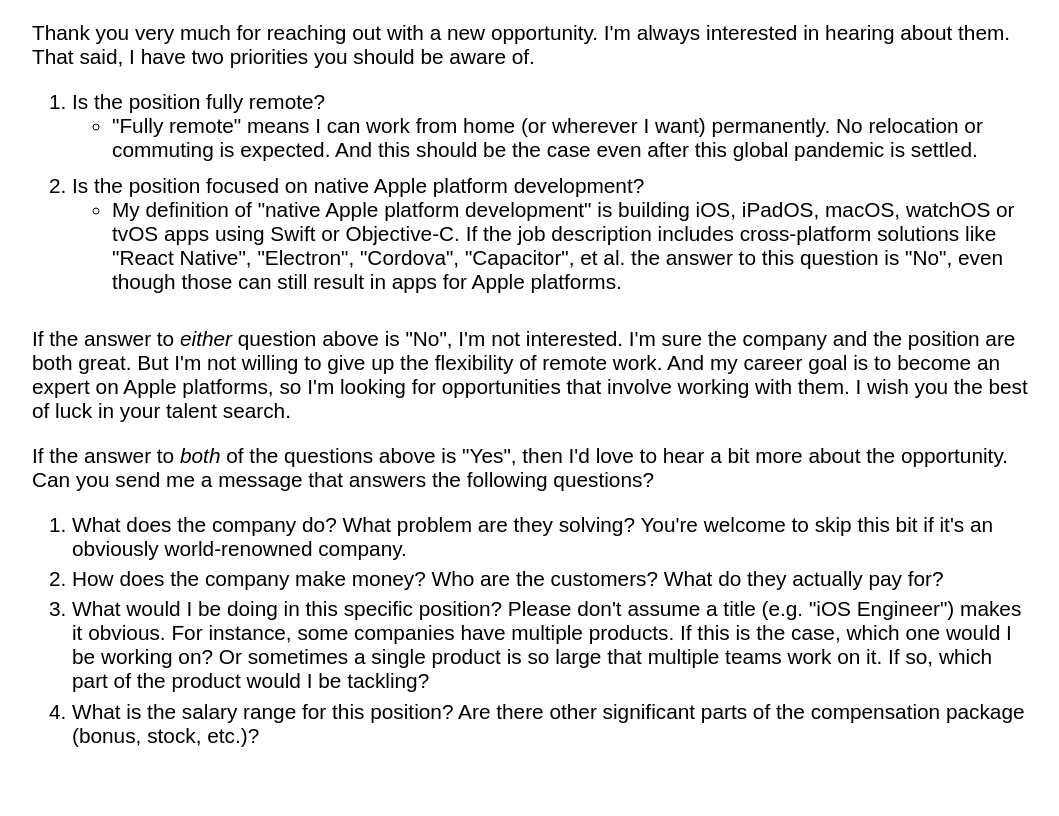
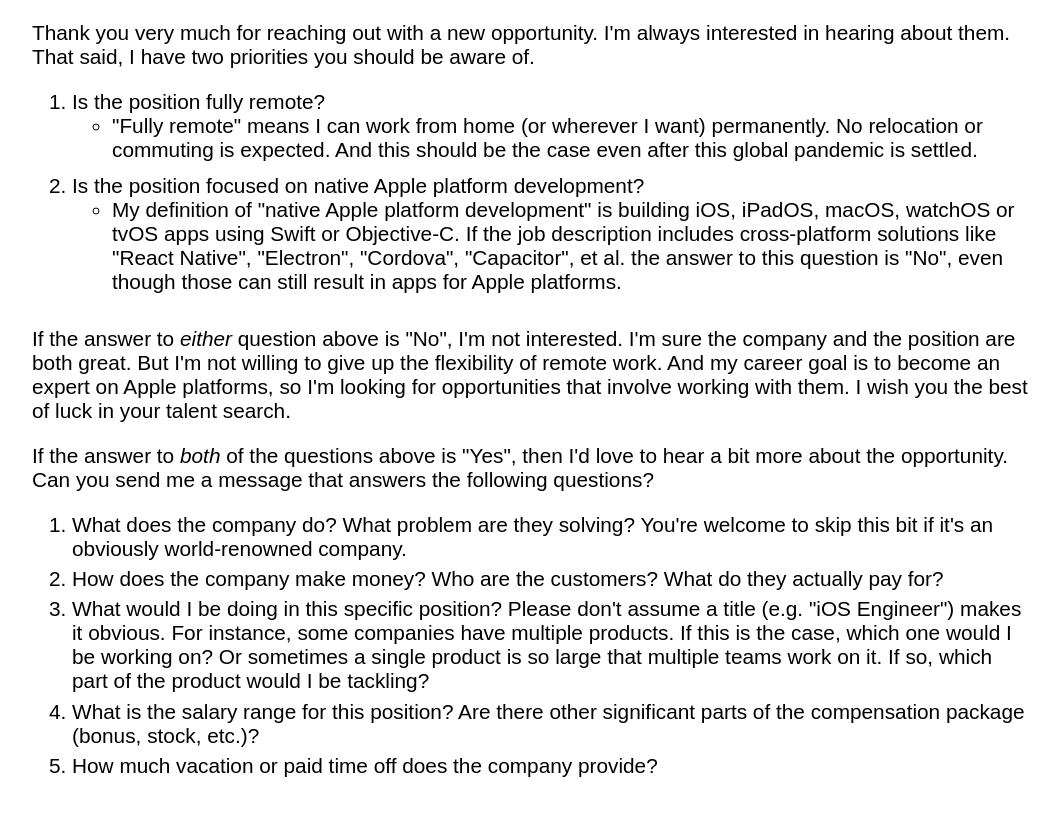
Before and after one commit to koralcem/personal-site, a Jekyll site: the page built from opportunity.html, in a window 1280 px wide. Shown: the top 816 px of the page, without its empty margins (108-1167 px from the left). Built offline with Jekyll 4.4.1, drawn with Linux system fonts in a browser that asks for light colours.

Commit message:
Add vacation question to opportunity page

```diff
--- a/opportunity.html
+++ b/opportunity.html
@@ -32,4 +32,5 @@
   <li>How does the company make money? Who are the customers? What do they actually pay for?</li>
   <li>What would I be doing in this specific position? Please don't assume a title (e.g. "iOS Engineer") makes it obvious. For instance, some companies have multiple products. If this is the case, which one would I be working on? Or sometimes a single product is so large that multiple teams work on it. If so, which part of the product would I be tackling?</li>
   <li>What is the salary range for this position? Are there other significant parts of the compensation package (bonus, stock, etc.)?</li>
+  <li>How much vacation or paid time off does the company provide?</li>
 </ol>
```
